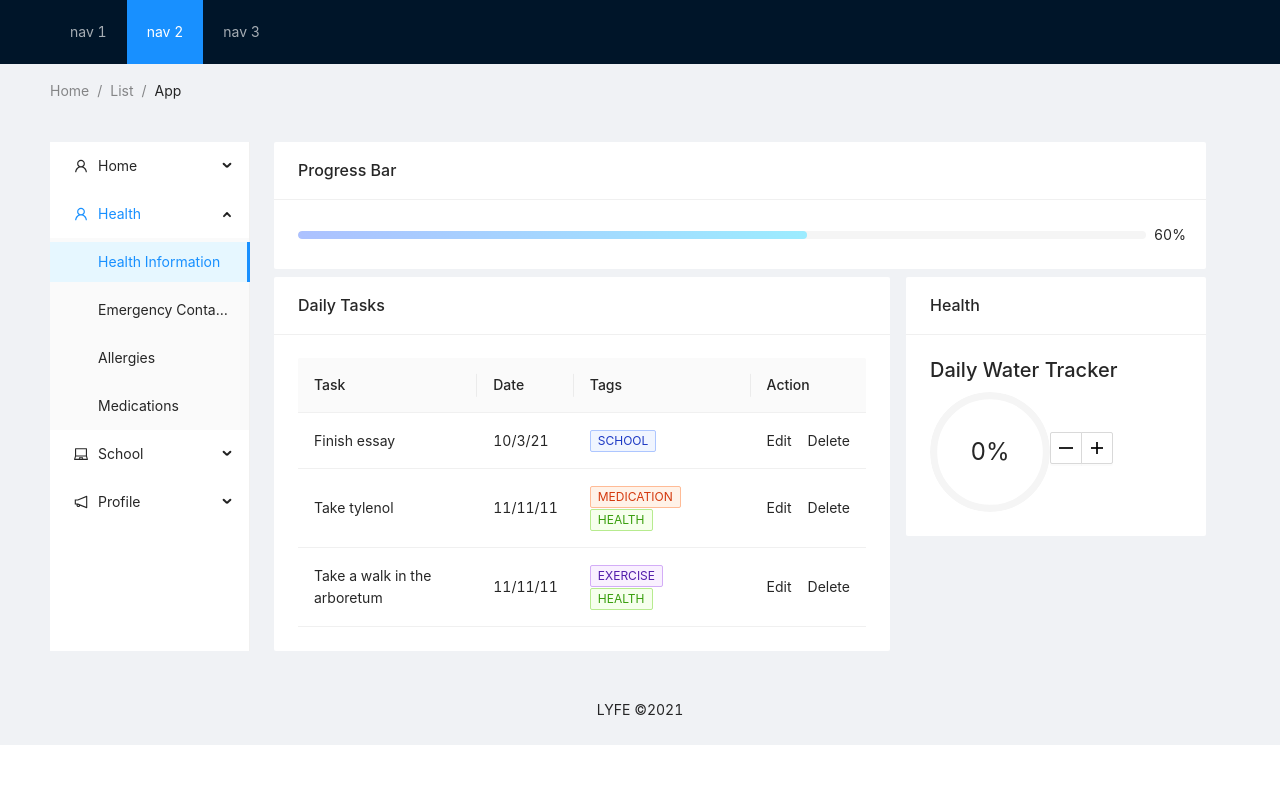
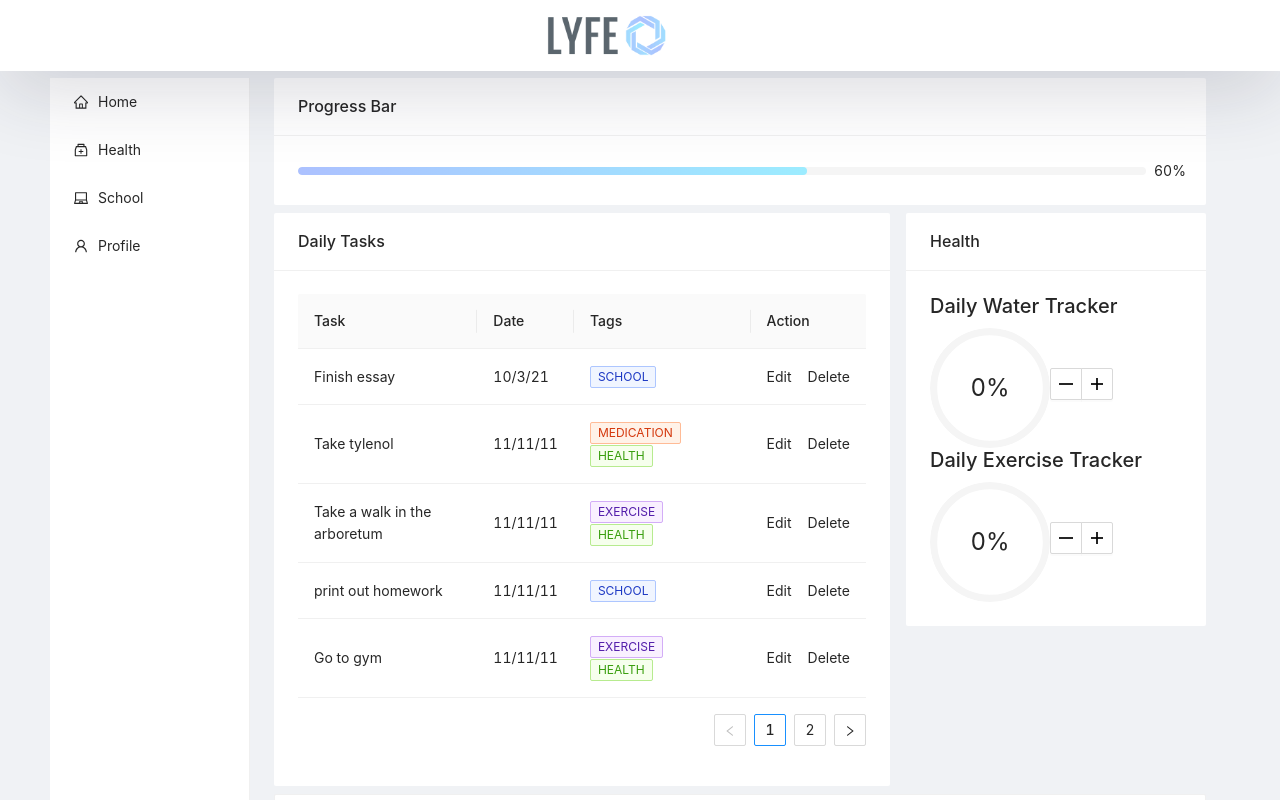
Before and after one commit to avwede/LYFE, a React (Create React App) app in the folder packages/client/: page /Dashboard in a window 1280 px wide. Shown: the top 800 px of the page. Built offline with nearby package versions, Linux system fonts and the light colour scheme.

Commit message:
side bar menus

```diff
--- a/packages/client/src/App.js
+++ b/packages/client/src/App.js
@@ -14,16 +14,20 @@ import {
 import LoginPage from "./pages/Login";
 import RegisterPage from "./pages/Register";
 import ErrorPage from "./pages/Error";
-import DashboardPage from "./pages/Dashboard";
 import HomePage from "./pages/Home";
 import Header from "./components/Header";
+import Dashboard from "./pages/Dashboard";
+import DashboardHome from "./pages/DashboardHome";
+import DashboardHealth from "./pages/DashboardHealth";
+import DashboardSchool from "./pages/DashboardSchool";
+import DashboardProfile from "./pages/DashboardProfile";
 
 
 function App(){
   return (
       <Router>
             <Switch>
-            <Route exact path = "/Dashboard" component={DashboardPage} />
+            <Route exact path = "/Dashboard" component={Dashboard} />
 
             <Fragment>
                 <Header />
@@ -40,9 +44,6 @@ function App(){
             <Redirect to = "/Error" />
 
             </Switch>
-
-
-
       </Router>
   );
 }
--- /dev/null
+++ b/packages/client/src/components/Classes.js
@@ -0,0 +1,43 @@
+import React from 'react';
+import ReactDOM from 'react-dom';
+import { Card } from 'antd';
+
+
+class Classes extends React.Component {
+
+    gridStyle = {
+        width: '33.33%',
+        textAlign: 'center',
+        background: '#ACC1FF',
+    };
+
+    render() {
+        return (
+            <Card title="Classes">
+                <Card.Grid style={this.gridStyle, {background: '#CCAAFF', textAlign: 'center'}}>COP 4331 - Leiniker</Card.Grid>
+                <Card.Grid style={this.gridStyle, {background: '#CCCCFF', textAlign: 'center'}}>COP 3402</Card.Grid>
+                <Card.Grid style={this.gridStyle, {background: '#CCEEFF', textAlign: 'center'}}>CDA 3103</Card.Grid>
+                <Card.Grid style={this.gridStyle, {background: '#CCBBFF', textAlign: 'center'}}>COP 3503</Card.Grid>
+                <Card.Grid style={this.gridStyle, {background: '#CCDDFF', textAlign: 'center'}}>FIL 1000</Card.Grid>
+                <Card.Grid style={this.gridStyle, {background: '#CCFFFF', textAlign: 'center'}}>CHM 2500</Card.Grid>
+            </Card>
+        );
+    }
+}
+
+export default Classes;
+
+// Pastel Colors
+// Light Purple #F0DEFD
+// Light Blue #DEF3FD
+// Light Green #DEFDE0
+// Light Yellow #FCF7DE
+// Light Red #FDDFDF
+
+
+// #CCAAFF
+// #CCBBFF
+// #CCCCFF
+// #CCDDFF
+// #CCEEFF
+// #CCFFFF
--- /dev/null
+++ b/packages/client/src/components/ExerciseCount.js
@@ -0,0 +1,43 @@
+import React from 'react';
+import ReactDOM from 'react-dom';
+import 'antd/dist/antd.css';
+import { Progress, Button } from 'antd';
+import { MinusOutlined, PlusOutlined } from '@ant-design/icons';
+
+class ExerciseCount extends React.Component {
+  state = {
+    minutes: 0,
+  };
+
+  increase = () => {
+    let minutes = this.state.minutes + 10;
+    if (minutes > 100) {
+      minutes = 100;
+    }
+    this.setState({ minutes });
+  };
+
+  decline = () => {
+    let minutes = this.state.minutes - 10;
+    if (minutes < 0) {
+      minutes = 0;
+    }
+    this.setState({ minutes });
+  };
+
+  render() {
+    return (
+      <>
+        <h5>Daily Exercise Tracker</h5>
+        <Progress strokeColor={{'0%': '#ACC1FF', '100%': '#9CECFF',}} type="circle" minutes={this.state.minutes}/>
+
+        <Button.Group>
+          <Button onClick={this.decline} icon={<MinusOutlined />} />
+          <Button onClick={this.increase} icon={<PlusOutlined />} />
+        </Button.Group>
+      </>
+    );
+  }
+}
+
+export default ExerciseCount;
--- /dev/null
+++ b/packages/client/src/components/HeaderDashboard.js
@@ -0,0 +1,25 @@
+import React, { Component } from "react";
+import logo from '../logo2.png';
+import '../../node_modules/bootstrap/dist/css/bootstrap.min.css';
+
+import {
+    BrowserRouter as Router,
+    Route,
+    Switch,
+    Link,
+    Redirect
+  } from "react-router-dom";
+
+export default class Header extends Component{
+    render() {
+        return(
+            <nav className="navbar navbar-expand-lg navbar-light fixed-top">
+            <div className="container" style={{justifyContent: 'center'}}>
+            <Link className="navbar-brand" to={"/Dashboard"}>
+                <img className="Header" src={logo} style={{width: '70%', height: '70%'}} alt="Logo" />
+            </Link>
+            </div>
+        </nav>
+        );
+    }
+}
--- /dev/null
+++ b/packages/client/src/components/ProgressBar.js
@@ -0,0 +1,19 @@
+import React from 'react';
+import ReactDOM from 'react-dom';
+import 'antd/dist/antd.css';
+import { Tooltip, Progress, Button, Card, Row, Col } from 'antd';
+
+class ProgressBar extends React.Component {
+    render () {
+        return(
+        <Tooltip title="3 done / 4 to do">
+            <Progress strokeColor={{
+                    '0%': '#ACC1FF',
+                    '100%': '#9CECFF',
+                }} percent={60} />
+        </Tooltip>
+        );
+    }
+}
+
+export default ProgressBar;
--- a/packages/client/src/components/TasksTable.js
+++ b/packages/client/src/components/TasksTable.js
@@ -1,9 +1,9 @@
 import ReactDOM from 'react-dom';
-import { Table, Button, Tag, Space } from 'antd';
+import { Table, Button, Tag, Space, Pagination } from 'antd';
 import React, { Component, useState } from "react";
 import 'antd/dist/antd.css';
 
-function TasksTable(){
+function TasksTable() {
   const columns = [
     {
       title: 'Task',
@@ -76,16 +76,60 @@ function TasksTable(){
       date: '11/11/11',
       tags: ['Exercise', 'Health'],
     },
+    {
+      key: '4',
+      task: 'print out homework',
+      date: '11/11/11',
+      tags: ['School'],
+    },
+    {
+      key: '5',
+      task: 'Go to gym',
+      date: '11/11/11',
+      tags: ['Exercise', 'Health'],
+    },
+    {
+      key: '6',
+      task: 'Finish programming assignment',
+      date: '10/3/21',
+      tags: ['School'],
+    },
+    {
+      key: '7',
+      task: 'Take meds',
+      date: '11/14/11',
+      tags: ['Medication', 'Health'],
+    },
+    {
+      key: '8',
+      task: 'Take a bike ride',
+      date: '12/27/11',
+      tags: ['Exercise', 'Health'],
+    },
+    {
+      key: '9',
+      task: 'print out paper',
+      date: '11/11/11',
+      tags: ['School'],
+    },
+    {
+      key: '10',
+      task: 'Go to office hours',
+      date: '11/11/11',
+      tags: ['School'],
+    },
   ];
 
 
   return (
-      <Table columns={columns} dataSource={data} pagination={false} />
+    <>
+      <Table columns={columns} dataSource={data} pagination={{defaultPageSize: 5}}/>
+    </>
   );
 }
-// ReactDOM.render(<Table columns={columns} dataSource={data} />, mountNode);
 
 export default TasksTable;
+
 /*
 
 const columns = [
--- a/packages/client/src/components/WaterCount.js
+++ b/packages/client/src/components/WaterCount.js
@@ -28,7 +28,7 @@ class WaterCount extends React.Component {
   render() {
     return (
       <>
-        <h5> Daily Water Tracker</h5>
+        <h5>Daily Water Tracker</h5>
         <Progress strokeColor={{'0%': '#ACC1FF', '100%': '#9CECFF',}} type="circle" percent={this.state.percent}/>
 
         <Button.Group>
--- a/packages/client/src/pages/Dashboard.js
+++ b/packages/client/src/pages/Dashboard.js
@@ -1,34 +1,39 @@
 import React, { Component } from "react";
 import 'antd/dist/antd.css';
 import { Layout, Menu, Breadcrumb } from 'antd';
-import { UserOutlined, LaptopOutlined, NotificationOutlined } from '@ant-design/icons';
+import { UserOutlined, LaptopOutlined, HomeOutlined, MedicineBoxOutlined } from '@ant-design/icons';
 import { Tooltip, Progress, Button, Card, Row, Col } from 'antd';
 import ReactDOM from 'react-dom';
 
-import WaterCount from "../components/WaterCount";
-import TasksTable from "../components/TasksTable";
+import DashboardHome from "./DashboardHome";
+import DashboardHealth from "./DashboardHealth";
+import DashboardSchool from "./DashboardSchool";
+import DashboardProfile from "./DashboardProfile";
+import HeaderDashboard from "../components/HeaderDashboard";
 
-const { SubMenu } = Menu;
-const { Header, Content, Footer, Sider } = Layout;
+import {
+    BrowserRouter as Router,
+    Route,
+    Switch,
+    Link,
+    Redirect
+  } from "react-router-dom";
+
+const { Content, Footer, Sider } = Layout;
 
 
 const DashboardPage = () => {
   return (
     <Layout>
-        <Header className="header">
-        <div className="logo" />
-        <Menu theme="dark" mode="horizontal" defaultSelectedKeys={['2']}>
-            <Menu.Item key="1">nav 1</Menu.Item>
-            <Menu.Item key="2">nav 2</Menu.Item>
-            <Menu.Item key="3">nav 3</Menu.Item>
-        </Menu>
-        </Header>
+        <HeaderDashboard />
         <Content style={{ padding: '0 50px' }}>
         <Breadcrumb style={{ margin: '16px 0' }}>
             <Breadcrumb.Item>Home</Breadcrumb.Item>
             <Breadcrumb.Item>List</Breadcrumb.Item>
             <Breadcrumb.Item>App</Breadcrumb.Item>
         </Breadcrumb>
+
+        <Router>
             <Layout className="site-layout-background" style={{ padding: '24px 0' }}>
                 <Sider className="site-layout-background" width={200}>
                 <Menu
@@ -37,65 +42,39 @@ const DashboardPage = () => {
                     defaultOpenKeys={['sub1']}
                     style={{ height: '100%' }}
                 >
-                <SubMenu key="sub0" icon={<UserOutlined />} title="Home">
+                    <Menu.Item key="sub0" icon={<HomeOutlined />}>Home
+                    <Link to="/Dashboard/Home" />
+                    </Menu.Item>
 
-                </SubMenu>
+                    <Menu.Item key="sub1" icon={<MedicineBoxOutlined />}>Health
+                    <Link to= "/Dashboard/Health" />
+                    </Menu.Item>
 
-                <SubMenu key="sub1" icon={<UserOutlined />} title="Health">
-                <Menu.Item key="1">Health Information</Menu.Item>
-                <Menu.Item key="2">Emergency Contacts</Menu.Item>
-                <Menu.Item key="3">Allergies</Menu.Item>
-                <Menu.Item key="4">Medications</Menu.Item>
-                </SubMenu>
 
-                <SubMenu key="sub2" icon={<LaptopOutlined />} title="School">
-                <Menu.Item key="5">Classes</Menu.Item>
-                <Menu.Item key="6">Textbooks</Menu.Item>
-                <Menu.Item key="7">Zoom Links</Menu.Item>
-                <Menu.Item key="8">Goals</Menu.Item>
-                </SubMenu>
+                    <Menu.Item key="sub2" icon={<LaptopOutlined />}>School
+                    <Link to="/Dashboard/School" />
+                    </Menu.Item>
 
-                <SubMenu key="sub3" icon={<NotificationOutlined />} title="Profile">
-                <Menu.Item key="9">Assignments</Menu.Item>
-                <Menu.Item key="10">Errands</Menu.Item>
-                <Menu.Item key="11">Exercise</Menu.Item>
-                <Menu.Item key="12">Medications</Menu.Item>
-                </SubMenu>
+                    <Menu.Item key="sub3" icon={<UserOutlined />}>Profile
+                    <Link to= "/Dashboard/Profile" />
+                    </Menu.Item>
 
                 </Menu>
                 </Sider>
-            <Content style={{ padding: '0 24px', minHeight: 280 }}>
-                <div className="site-card-wrapper">
-                    <Row gutter={[16, 16]}>
-                        <Col span={24}>
-                        <Card title="Progress Bar" bordered={false}>
-                            <Tooltip title="3 done / 4 to do">
-                            <Progress strokeColor={{
-                                    '0%': '#ACC1FF',
-                                    '100%': '#9CECFF',
-                                }} percent={60} />
-                            </Tooltip>
-                        </Card>
-                        </Col>
-                    </Row>
-
-                    <Row gutter={[16, 16]} >
-                    <Col span={16}>
-                        <Card title="Daily Tasks" bordered={false}>
-                            <TasksTable />
-                        </Card>
-                    </Col>
-                    <Col span={8} >
-                        <Card title="Health" bordered={false}>
-                            <WaterCount />
-                        </Card>
-                    </Col>
-
-                    </Row>
-                </div>
-
+                <DashboardHome />
+            </Layout>
+            <Layout>
+                    <Content style={{ padding: '0 50px' }}>
+                        <Route exact path='/' component={DashboardHome} />
+                        <Route exact path='/Dashboard/Home' component={DashboardHome} />
+                        <Route exact path='/Dashboard/Health' component={DashboardHealth} />
+                        <Route exact path='/Dashboard/School' component={DashboardSchool} />
+                        <Route exact path='/Dashboard/Profile' component={DashboardProfile} />
                     </Content>
                 </Layout>
+        </Router>
+
+
         </Content>
         <Footer style={{ textAlign: 'center' }}>LYFE ©2021</Footer>
     </Layout>
--- /dev/null
+++ b/packages/client/src/pages/DashboardHome.js
@@ -0,0 +1,58 @@
+import React, { Component } from "react";
+import 'antd/dist/antd.css';
+import { Layout, Menu, Breadcrumb } from 'antd';
+import { UserOutlined, LaptopOutlined, HomeOutlined, MedicineBoxOutlined } from '@ant-design/icons';
+import { Tooltip, Progress, Button, Card, Row, Col } from 'antd';
+import ReactDOM from 'react-dom';
+
+import WaterCount from "../components/WaterCount";
+import ExerciseCount from "../components/ExerciseCount";
+import TasksTable from "../components/TasksTable";
+import ProgressBar from "../components/ProgressBar";
+import Classes from "../components/Classes";
+
+const { SubMenu } = Menu;
+const { Header, Content, Footer, Sider } = Layout;
+
+class DashboardHome extends React.Component {
+    render () {
+        return (
+
+            <Content style={{ padding: '0 24px', minHeight: 280 }}>
+                <div className="site-card-wrapper">
+                    <Row gutter={[16, 16]}>
+                        <Col span={24}>
+                        <Card title="Progress Bar" bordered={false}>
+                            <ProgressBar />
+                        </Card>
+                        </Col>
+                    </Row>
+
+                    <Row gutter={[16, 16]} >
+                    <Col span={16}>
+                        <Card title="Daily Tasks" bordered={false}>
+                            <TasksTable />
+                        </Card>
+                    </Col>
+                    <Col span={8} >
+                        <Card title="Health" bordered={false}>
+                            <WaterCount />
+                            <ExerciseCount />
+                        </Card>
+                    </Col>
+                    </Row>
+
+                    <Row gutter={[16, 16]}>
+                        <Col span={24}>
+                            <Classes />
+                        </Col>
+                    </Row>
+                </div>
+            </Content>
+
+
+        )
+    }
+}
+
+export default DashboardHome;
```
Also changed, not shown: packages/client/src/pages/DashboardHealth.js (added), packages/client/src/pages/DashboardProfile.js (added), packages/client/src/pages/DashboardSchool.js (added). Lines whose indentation alone changed are shown as unchanged.
